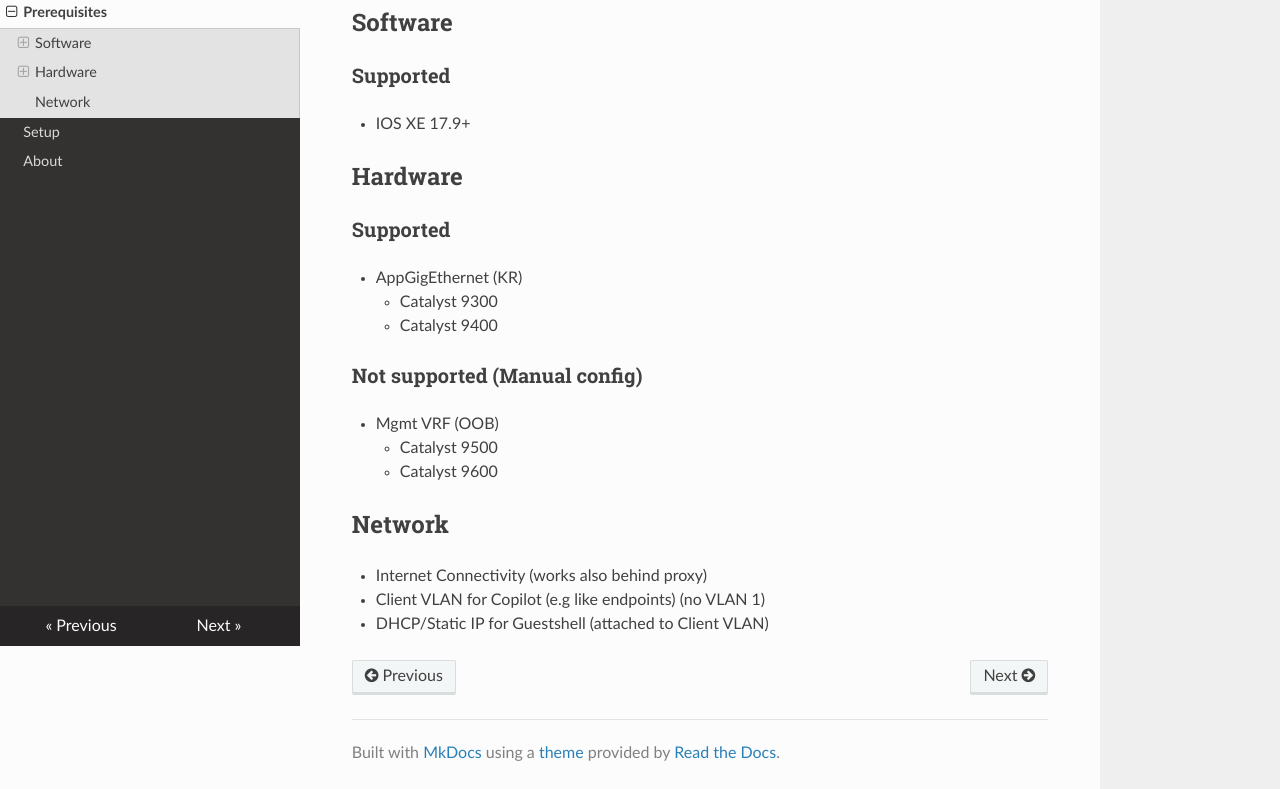
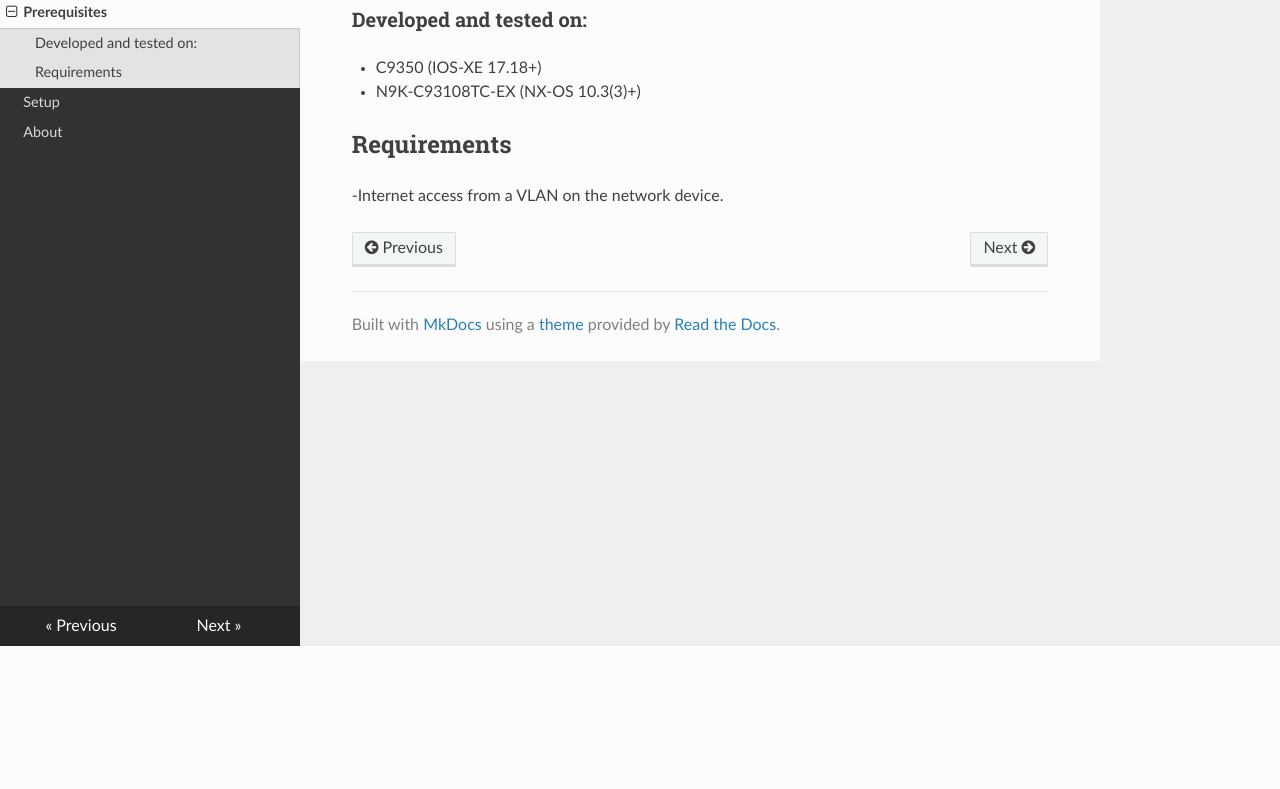
Before and after one commit to Cisco-AIXEdge/docs, a plain HTML site: page prerequisites/index.html in a window 1280 px wide. Shown: the part 154-943 px from the top of the page. After the commit the page ends 800 px from the top, so only its background shows below. Drawn offline with nearby package versions, Linux system fonts and the light colour scheme.

Commit message:
Add files via upload

```diff
--- a/prerequisites/index.html
+++ b/prerequisites/index.html
@@ -40,27 +40,15 @@
 
       <div class="wy-menu wy-menu-vertical" data-spy="affix" role="navigation" aria-label="Navigation menu">
               <ul>
-                <li class="toctree-l1"><a class="reference internal" href="..">Copilot</a>
+                <li class="toctree-l1"><a class="reference internal" href="..">AIXEdge</a>
                 </li>
               </ul>
               <ul class="current">
                 <li class="toctree-l1 current"><a class="reference internal current" href="./">Prerequisites</a>
     <ul class="current">
-    <li class="toctree-l2"><a class="reference internal" href="#software">Software</a>
-        <ul>
-    <li class="toctree-l3"><a class="reference internal" href="#supported">Supported</a>
+    <li class="toctree-l2"><a class="reference internal" href="#developed-and-tested-on">Developed and tested on:</a>
     </li>
-        </ul>
-    </li>
-    <li class="toctree-l2"><a class="reference internal" href="#hardware">Hardware</a>
-        <ul>
-    <li class="toctree-l3"><a class="reference internal" href="#supported_1">Supported</a>
-    </li>
-    <li class="toctree-l3"><a class="reference internal" href="#not-supported-manual-config">Not supported (Manual config)</a>
-    </li>
-        </ul>
-    </li>
-    <li class="toctree-l2"><a class="reference internal" href="#network">Network</a>
+    <li class="toctree-l2"><a class="reference internal" href="#requirements">Requirements</a>
     </li>
     </ul>
                 </li>
@@ -97,39 +85,18 @@
             <div class="section" itemprop="articleBody">
 
                 <h1 id="prerequisites">Prerequisites</h1>
-<h2 id="software">Software</h2>
-<h3 id="supported">Supported</h3>
+<h3 id="developed-and-tested-on">Developed and tested on:</h3>
 <ul>
-<li>IOS XE 17.9+</li>
+<li>C9350 (IOS-XE 17.18+)</li>
+<li>N9K-C93108TC-EX (NX-OS 10.3(3)+)</li>
 </ul>
-<h2 id="hardware">Hardware</h2>
-<h3 id="supported_1">Supported</h3>
-<ul>
-<li>AppGigEthernet (KR)<ul>
-<li>Catalyst 9300</li>
-<li>Catalyst 9400</li>
-</ul>
-</li>
-</ul>
-<h3 id="not-supported-manual-config">Not supported (Manual config)</h3>
-<ul>
-<li>Mgmt VRF (OOB)<ul>
-<li>Catalyst 9500</li>
-<li>Catalyst 9600</li>
-</ul>
-</li>
-</ul>
-<h2 id="network">Network</h2>
-<ul>
-<li>Internet Connectivity (works also behind proxy)</li>
-<li>Client VLAN for Copilot (e.g like endpoints) (no VLAN 1)</li>
-<li>DHCP/Static IP for Guestshell (attached to Client VLAN)</li>
-</ul>
+<h2 id="requirements">Requirements</h2>
+<p>-Internet access from a VLAN on the network device.</p>
 
             </div>
           </div><footer>
     <div class="rst-footer-buttons" role="navigation" aria-label="Footer Navigation">
-        <a href=".." class="btn btn-neutral float-left" title="Copilot"><span class="icon icon-circle-arrow-left"></span> Previous</a>
+        <a href=".." class="btn btn-neutral float-left" title="AIXEdge"><span class="icon icon-circle-arrow-left"></span> Previous</a>
         <a href="../setup/" class="btn btn-neutral float-right" title="Setup">Next <span class="icon icon-circle-arrow-right"></span></a>
     </div>
 
```
Also changed, not shown: 404.html (+1 -1 lines), about/index.html (+3 -2 lines), index.html (+5 -5 lines), search.html (+1 -1 lines), search/search_index.json (+1 -1 lines), setup/index.html (+3 -6 lines), 1 other file.
